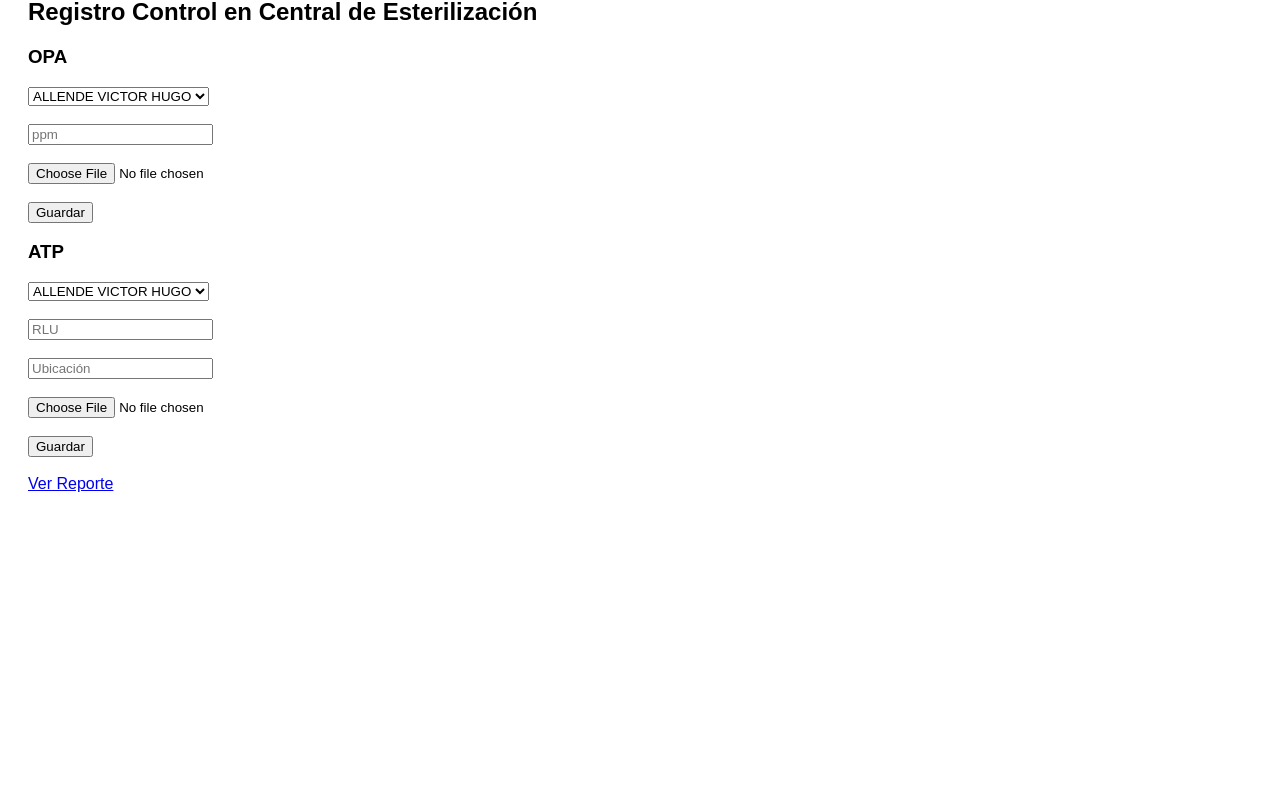
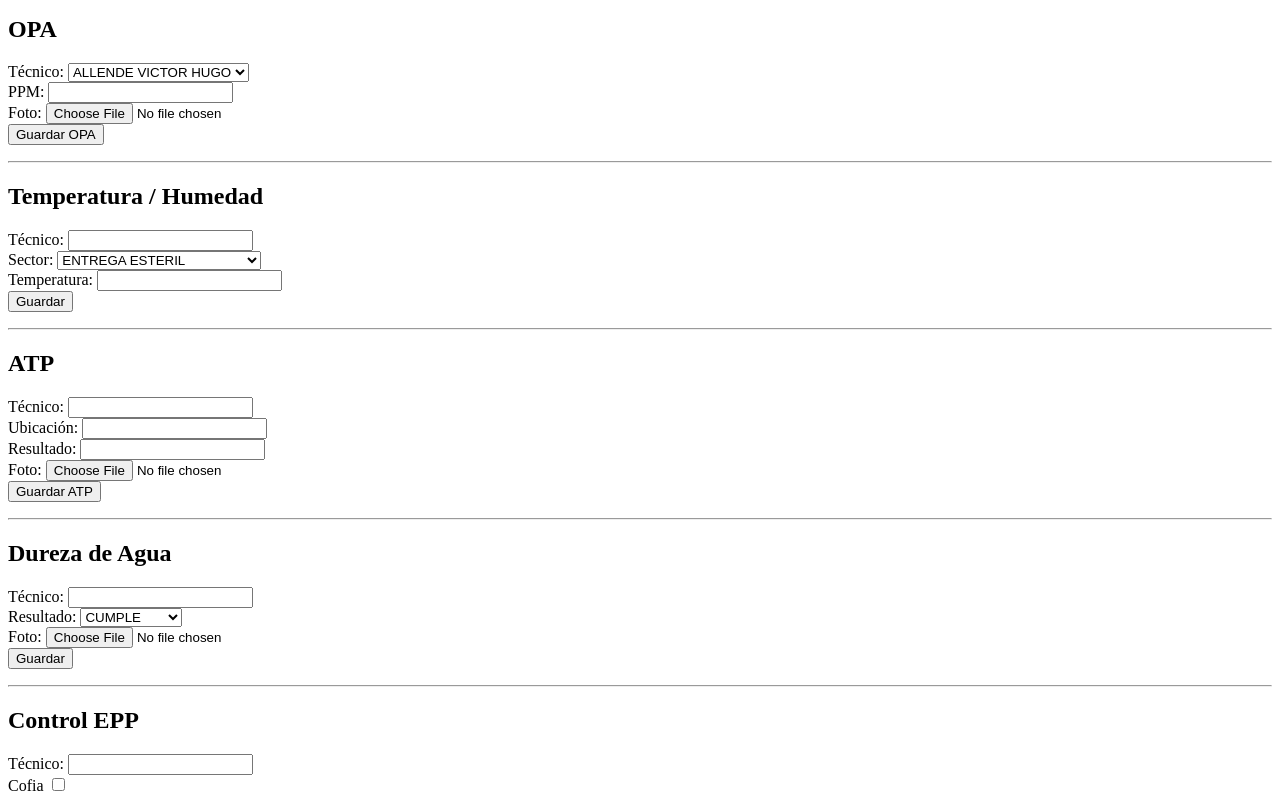
Before and after one commit to amantedaniel2-svg/control-esterilizacion, a website: page index.html in a window 1280 px wide. Shown: the part 50-845 px from the top of the page. Before the commit the page ends 800 px from the top, so only its background shows below. Drawn offline with Linux system fonts and the light colour scheme.

Commit message:
Update index.html

```diff
--- a/index.html
+++ b/index.html
@@ -1,47 +1,101 @@
-<!DOCTYPE html>
-<html>
-<head>
-  <title>Control Esterilización</title>
-  <meta name="viewport" content="width=device-width, initial-scale=1" />
-</head>
+<h1>Registro Control Central de Esterilización</h1>
 
-<body style="font-family: Arial; padding: 20px;">
+<form action="/opa" method="POST" enctype="multipart/form-data">
+  <h2>OPA</h2>
+  Técnico:
+  <select name="tecnico">
+    <option>ALLENDE VICTOR HUGO</option>
+    <option>AVALOS LAURA ANGELA</option>
+    <option>AVILA MARIA INES</option>
+  </select><br>
 
-  <h2>Registro Control en Central de Esterilización</h2>
+  PPM:
+  <input type="number" step="0.01" name="ppm"><br>
 
-  <h3>OPA</h3>
-  <form action="/opa" method="post" enctype="multipart/form-data">
-    <select name="tecnico">
-      <option>ALLENDE VICTOR HUGO</option>
-      <option>AVALOS LAURA ANGELA</option>
-      <option>AVILA MARIA INES</option>
-    </select>
-    <br/><br/>
-    <input type="number" name="ppm" placeholder="ppm" required/>
-    <br/><br/>
-    <input type="file" name="foto" required/>
-    <br/><br/>
-    <button>Guardar</button>
-  </form>
+  Foto:
+  <input type="file" name="foto"><br>
 
-  <h3>ATP</h3>
-  <form action="/atp" method="post" enctype="multipart/form-data">
-    <select name="tecnico">
-      <option>ALLENDE VICTOR HUGO</option>
-      <option>AVALOS LAURA ANGELA</option>
-    </select>
-    <br/><br/>
-    <input type="number" name="resultado" placeholder="RLU" required/>
-    <br/><br/>
-    <input type="text" name="ubicacion" placeholder="Ubicación"/>
-    <br/><br/>
-    <input type="file" name="foto" required/>
-    <br/><br/>
-    <button>Guardar</button>
-  </form>
+  <button type="submit">Guardar OPA</button>
+</form>
 
-  <br/>
-  <a href="/reporte" target="_blank">Ver Reporte</a>
+<hr>
 
-</body>
-</html>
+<form action="/temperatura" method="POST">
+  <h2>Temperatura / Humedad</h2>
+
+  Técnico:
+  <input name="tecnico"><br>
+
+  Sector:
+  <select name="sector">
+    <option>ENTREGA ESTERIL</option>
+    <option>LAVADO Y SECADO</option>
+    <option>LAVADO CIRUGIA</option>
+    <option>ACONDICIONADO CIRUGIA</option>
+    <option>ACONDICIONADO GENERAL</option>
+    <option>ACONDICIONADO TEXTIL</option>
+    <option>DEPOSITO INSUMOS</option>
+  </select><br>
+
+  Temperatura:
+  <input name="resultado"><br>
+
+  <button type="submit">Guardar</button>
+</form>
+
+<hr>
+
+<form action="/atp" method="POST" enctype="multipart/form-data">
+  <h2>ATP</h2>
+
+  Técnico:
+  <input name="tecnico"><br>
+
+  Ubicación:
+  <input name="ubicacion"><br>
+
+  Resultado:
+  <input name="resultado"><br>
+
+  Foto:
+  <input type="file" name="foto"><br>
+
+  <button type="submit">Guardar ATP</button>
+</form>
+
+<hr>
+
+<form action="/dureza" method="POST" enctype="multipart/form-data">
+  <h2>Dureza de Agua</h2>
+
+  Técnico:
+  <input name="tecnico"><br>
+
+  Resultado:
+  <select name="cumple">
+    <option>CUMPLE</option>
+    <option>NO CUMPLE</option>
+  </select><br>
+
+  Foto:
+  <input type="file" name="foto"><br>
+
+  <button type="submit">Guardar</button>
+</form>
+
+<hr>
+
+<form action="/epp" method="POST">
+  <h2>Control EPP</h2>
+
+  Técnico:
+  <input name="tecnico"><br>
+
+  Cofia <input type="checkbox" name="cofia"><br>
+  Guantes <input type="checkbox" name="guantes"><br>
+  Antiparras <input type="checkbox" name="antiparras"><br>
+  Delantal <input type="checkbox" name="delantal"><br>
+  Botas <input type="checkbox" name="botas"><br>
+
+  <button type="submit">Guardar</button>
+</form>
```
